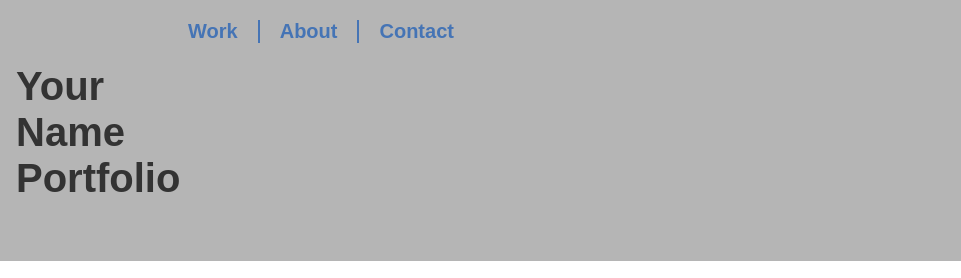
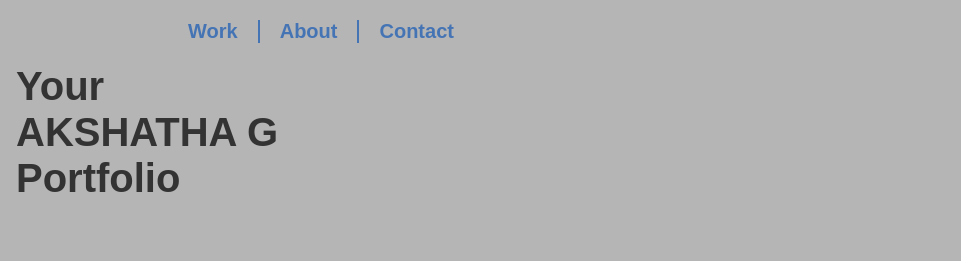
Before and after one commit to AkshathaAcharya55555/Portfolio1, a plain HTML site: page index.html in a window 1280 px wide. Shown: the top 278 px of the page, 319-1280 px from the left. Drawn offline with nearby package versions, Linux system fonts and the light colour scheme.

Commit message:
Update portfolio name to 'AKSHATHA G'

```diff
--- a/index.html
+++ b/index.html
@@ -38,7 +38,7 @@
         <div class="wrapper">
 
 			<div class="logo-container">
-				<h1>Your<br>Name<br>Portfolio</h1>
+				<h1>Your<br>AKSHATHA G<br>Portfolio</h1>
 
 				<!-- ------------------------------------------------------
 				Note that the image of the logo is linked to the home page.
```
